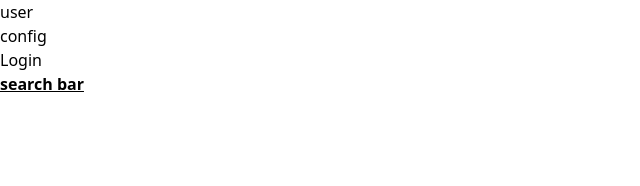
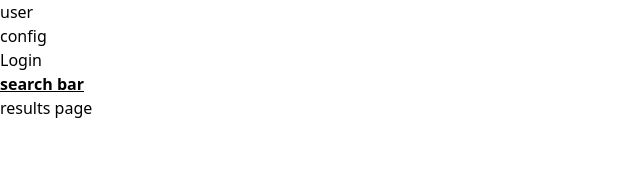
Before and after one commit to vileider/COORD_clone, a Next.js app: page / in a window 1280 px wide. Shown: the top 186 px of the page, without its empty margins (0-640 px from the left). Built offline with nearby package versions, Linux system fonts and the light colour scheme.

Commit message:
Imports next/router into app.tsx

```diff
--- a/src/pages/_app.tsx
+++ b/src/pages/_app.tsx
@@ -2,7 +2,15 @@ import "@/styles/globals.css";
 import "@/styles/_app.css";
 
 import type { AppProps } from 'next/app'
+import { useRouter } from 'next/router'
 
 export default function App({ Component, pageProps }: AppProps) {
-  return <Component {...pageProps} />
-}
+  const router = useRouter()
+
+  return(
+  <>
+  <Component {...pageProps} />
+  <button type="button" onClick={() => router.push('/results')}> results page </button>
+  </>
+  )
+};
```
